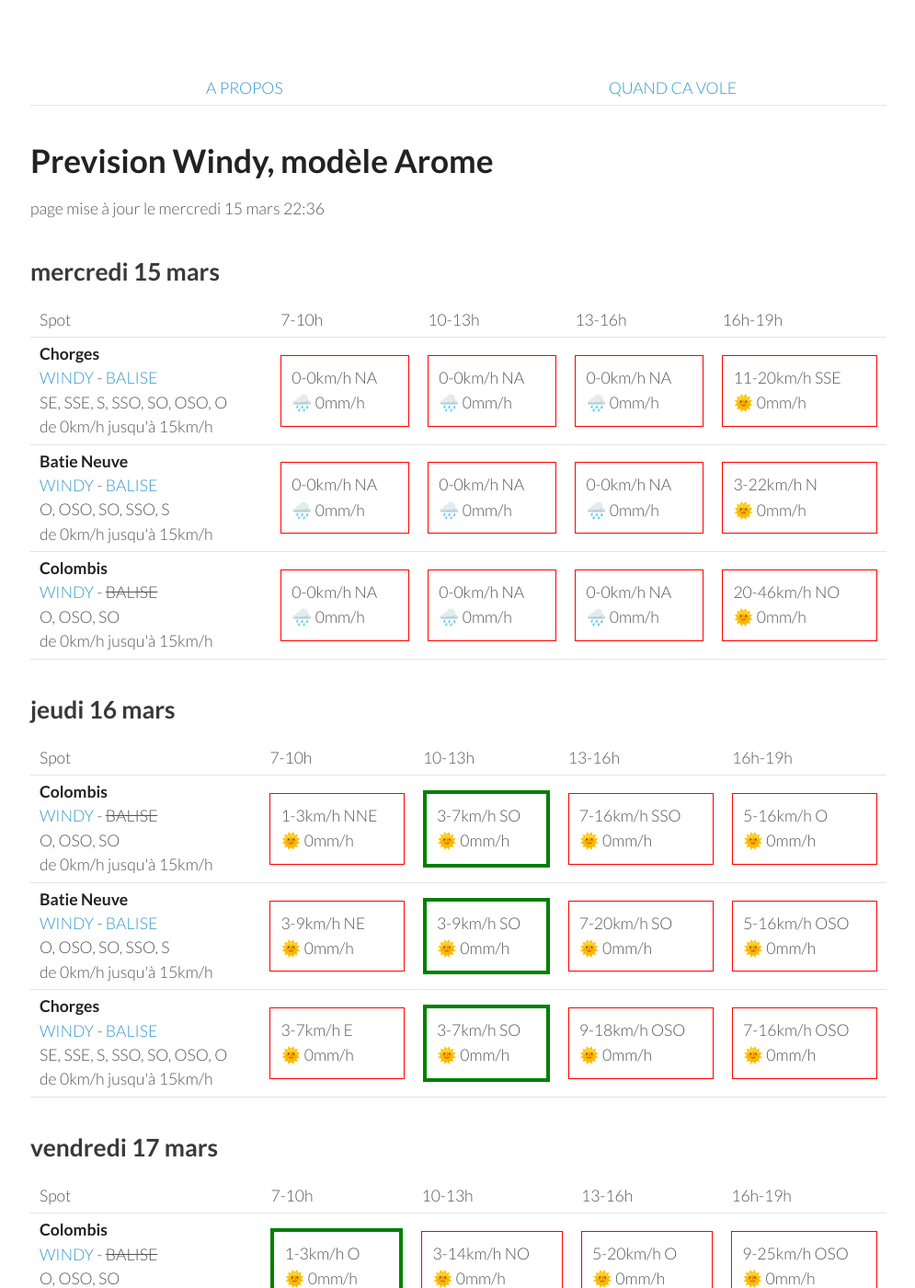
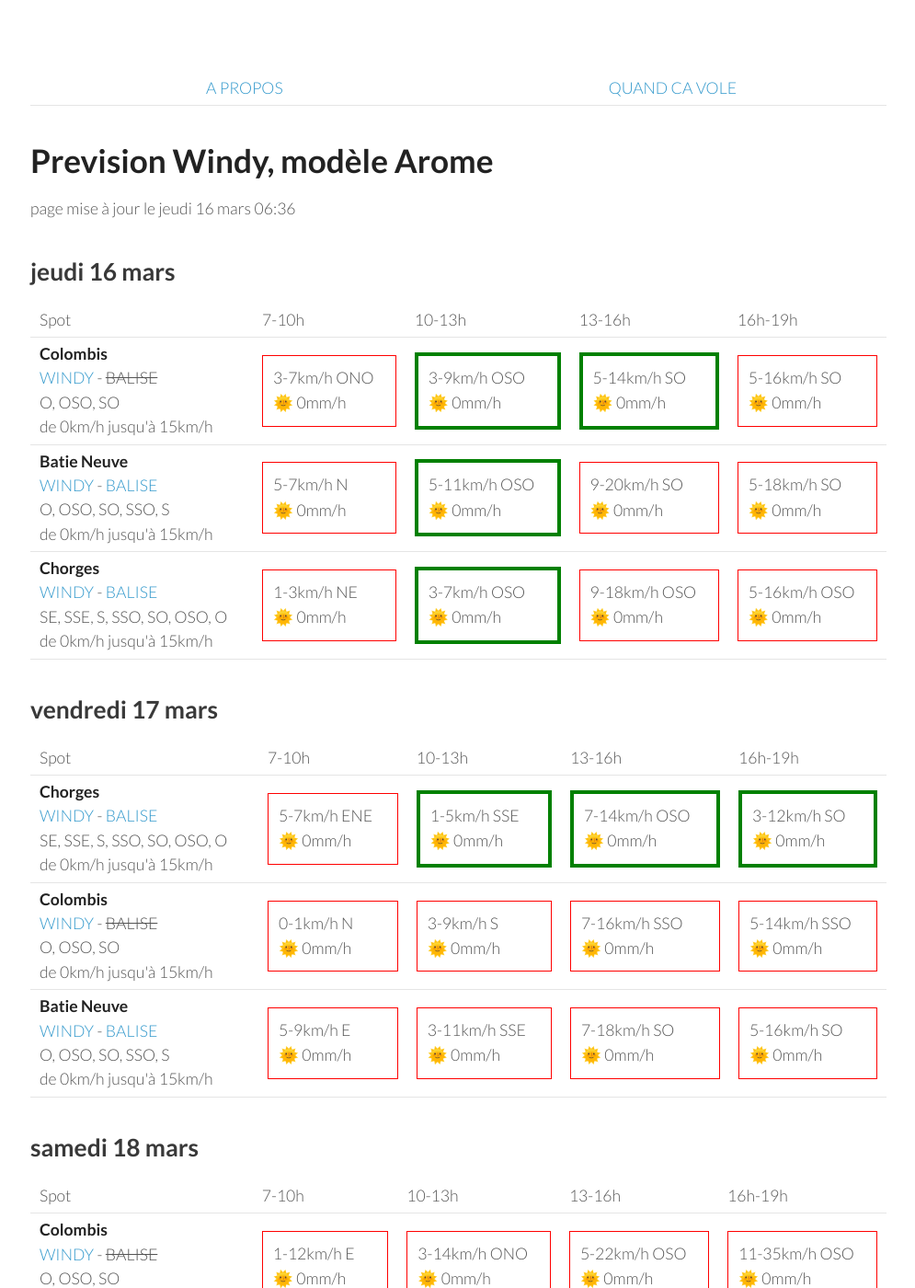
Before and after one commit to parapente-dans-le-nord/parapente-dans-le-nord.github.io, a Jekyll site: the page built from saint_andre.markdown, in a window 1280 px wide and 1400 px high. Shown: the whole window at 92% size, without its empty margins (25-1020 px from the left). Built offline with Jekyll 4.4.1, drawn with Linux system fonts in a browser that asks for light colours; some of the changed text lies outside the part shown.

Commit message:
update index.markdown

```diff
--- a/saint_andre.markdown
+++ b/saint_andre.markdown
@@ -7,51 +7,8 @@ title:  "Tous les spots"
 {: .links}
 
 # Prevision Windy, modèle Arome
-page mise à jour le mercredi 15 mars 22:36
+page mise à jour le jeudi 16 mars 06:36
 
-## mercredi 15 mars
-
-{::nomarkdown}
-<table>
-  <tbody>
-    <tr>
-      <td>Spot</td>
-      <td>7-10h</td>
-      <td>10-13h</td>
-      <td>13-16h</td>
-      <td>16h-19h</td>
-    </tr>
-<tr>
-        <td><strong>Chorges</strong><br><a href="https://windy.com/44.578/6.280?44.559,6.262,10">WINDY</a> - <span class=""><a href="https://www.openwindmap.org/PP554">BALISE</a> </span><br> <span class="vent-favorable">SE, SSE, S, SSO, SO, OSO, O</span><br><span class="force-vent">de 0km/h jusqu'à 15km/h</span> </td>
-
-            <td><div class="not-flyable"><p>0-0km/h NA</p><p>🌧️ 0mm/h</p></div></td>
-            <td><div class="not-flyable"><p>0-0km/h NA</p><p>🌧️ 0mm/h</p></div></td>
-            <td><div class="not-flyable"><p>0-0km/h NA</p><p>🌧️ 0mm/h</p></div></td>
-            <td><div class="not-flyable"><p>11-20km/h SSE</p><p>🌞 0mm/h</p></div></td>
-
-    </tr>
-<tr>
-        <td><strong>Batie Neuve</strong><br><a href="https://windy.com/44.584/6.236?44.559,6.262,10,m:eTtagly">WINDY</a> - <span class=""><a href="https://www.openwindmap.org/PP554">BALISE</a> </span><br> <span class="vent-favorable">O, OSO, SO, SSO, S</span><br><span class="force-vent">de 0km/h jusqu'à 15km/h</span> </td>
-
-            <td><div class="not-flyable"><p>0-0km/h NA</p><p>🌧️ 0mm/h</p></div></td>
-            <td><div class="not-flyable"><p>0-0km/h NA</p><p>🌧️ 0mm/h</p></div></td>
-            <td><div class="not-flyable"><p>0-0km/h NA</p><p>🌧️ 0mm/h</p></div></td>
-            <td><div class="not-flyable"><p>3-22km/h N</p><p>🌞 0mm/h</p></div></td>
-
-    </tr>
-<tr>
-        <td><strong>Colombis</strong><br><a href="https://windy.com/44.494/6.216?44.559,6.262,10">WINDY</a> - <span class="no-balise"> BALISE </span><br> <span class="vent-favorable">O, OSO, SO</span><br><span class="force-vent">de 0km/h jusqu'à 15km/h</span> </td>
-
-            <td><div class="not-flyable"><p>0-0km/h NA</p><p>🌧️ 0mm/h</p></div></td>
-            <td><div class="not-flyable"><p>0-0km/h NA</p><p>🌧️ 0mm/h</p></div></td>
-            <td><div class="not-flyable"><p>0-0km/h NA</p><p>🌧️ 0mm/h</p></div></td>
-            <td><div class="not-flyable"><p>20-46km/h NO</p><p>🌞 0mm/h</p></div></td>
-
-    </tr>
-
-</tbody>
-</table>
-{:/}
 ## jeudi 16 mars
 
 {::nomarkdown}
@@ -67,30 +24,30 @@ page mise à jour le mercredi 15 mars 22:36
 <tr>
         <td><strong>Colombis</strong><br><a href="https://windy.com/44.494/6.216?44.559,6.262,10">WINDY</a> - <span class="no-balise"> BALISE </span><br> <span class="vent-favorable">O, OSO, SO</span><br><span class="force-vent">de 0km/h jusqu'à 15km/h</span> </td>
 
-            <td><div class="not-flyable"><p>1-3km/h NNE</p><p>🌞 0mm/h</p></div></td>
-            <td><div class="flyable"><p>3-7km/h SO</p><p>🌞 0mm/h</p></div></td>
-            <td><div class="not-flyable"><p>7-16km/h SSO</p><p>🌞 0mm/h</p></div></td>
-            <td><div class="not-flyable"><p>5-16km/h O</p><p>🌞 0mm/h</p></div></td>
+            <td><div class="not-flyable"><p>3-7km/h ONO</p><p>🌞 0mm/h</p></div></td>
+            <td><div class="flyable"><p>3-9km/h OSO</p><p>🌞 0mm/h</p></div></td>
+            <td><div class="flyable"><p>5-14km/h SO</p><p>🌞 0mm/h</p></div></td>
+            <td><div class="not-flyable"><p>5-16km/h SO</p><p>🌞 0mm/h</p></div></td>
 
 
     </tr>
 <tr>
         <td><strong>Batie Neuve</strong><br><a href="https://windy.com/44.584/6.236?44.559,6.262,10,m:eTtagly">WINDY</a> - <span class=""><a href="https://www.openwindmap.org/PP554">BALISE</a> </span><br> <span class="vent-favorable">O, OSO, SO, SSO, S</span><br><span class="force-vent">de 0km/h jusqu'à 15km/h</span> </td>
 
-            <td><div class="not-flyable"><p>3-9km/h NE</p><p>🌞 0mm/h</p></div></td>
-            <td><div class="flyable"><p>3-9km/h SO</p><p>🌞 0mm/h</p></div></td>
-            <td><div class="not-flyable"><p>7-20km/h SO</p><p>🌞 0mm/h</p></div></td>
-            <td><div class="not-flyable"><p>5-16km/h OSO</p><p>🌞 0mm/h</p></div></td>
+            <td><div class="not-flyable"><p>5-7km/h N</p><p>🌞 0mm/h</p></div></td>
+            <td><div class="flyable"><p>5-11km/h OSO</p><p>🌞 0mm/h</p></div></td>
+            <td><div class="not-flyable"><p>9-20km/h SO</p><p>🌞 0mm/h</p></div></td>
+            <td><div class="not-flyable"><p>5-18km/h SO</p><p>🌞 0mm/h</p></div></td>
 
 
     </tr>
 <tr>
         <td><strong>Chorges</strong><br><a href="https://windy.com/44.578/6.280?44.559,6.262,10">WINDY</a> - <span class=""><a href="https://www.openwindmap.org/PP554">BALISE</a> </span><br> <span class="vent-favorable">SE, SSE, S, SSO, SO, OSO, O</span><br><span class="force-vent">de 0km/h jusqu'à 15km/h</span> </td>
 
-            <td><div class="not-flyable"><p>3-7km/h E</p><p>🌞 0mm/h</p></div></td>
-            <td><div class="flyable"><p>3-7km/h SO</p><p>🌞 0mm/h</p></div></td>
+            <td><div class="not-flyable"><p>1-3km/h NE</p><p>🌞 0mm/h</p></div></td>
+            <td><div class="flyable"><p>3-7km/h OSO</p><p>🌞 0mm/h</p></div></td>
             <td><div class="not-flyable"><p>9-18km/h OSO</p><p>🌞 0mm/h</p></div></td>
-            <td><div class="not-flyable"><p>7-16km/h OSO</p><p>🌞 0mm/h</p></div></td>
+            <td><div class="not-flyable"><p>5-16km/h OSO</p><p>🌞 0mm/h</p></div></td>
 
 
     </tr>
@@ -111,32 +68,32 @@ page mise à jour le mercredi 15 mars 22:36
       <td>16h-19h</td>
     </tr>
 <tr>
+        <td><strong>Chorges</strong><br><a href="https://windy.com/44.578/6.280?44.559,6.262,10">WINDY</a> - <span class=""><a href="https://www.openwindmap.org/PP554">BALISE</a> </span><br> <span class="vent-favorable">SE, SSE, S, SSO, SO, OSO, O</span><br><span class="force-vent">de 0km/h jusqu'à 15km/h</span> </td>
+
+            <td><div class="not-flyable"><p>5-7km/h ENE</p><p>🌞 0mm/h</p></div></td>
+            <td><div class="flyable"><p>1-5km/h SSE</p><p>🌞 0mm/h</p></div></td>
+            <td><div class="flyable"><p>7-14km/h OSO</p><p>🌞 0mm/h</p></div></td>
+            <td><div class="flyable"><p>3-12km/h SO</p><p>🌞 0mm/h</p></div></td>
+
+
+    </tr>
+<tr>
         <td><strong>Colombis</strong><br><a href="https://windy.com/44.494/6.216?44.559,6.262,10">WINDY</a> - <span class="no-balise"> BALISE </span><br> <span class="vent-favorable">O, OSO, SO</span><br><span class="force-vent">de 0km/h jusqu'à 15km/h</span> </td>
 
-            <td><div class="flyable"><p>1-3km/h O</p><p>🌞 0mm/h</p></div></td>
-            <td><div class="not-flyable"><p>3-14km/h NO</p><p>🌞 0mm/h</p></div></td>
-            <td><div class="not-flyable"><p>5-20km/h O</p><p>🌞 0mm/h</p></div></td>
-            <td><div class="not-flyable"><p>9-25km/h OSO</p><p>🌞 0mm/h</p></div></td>
+            <td><div class="not-flyable"><p>0-1km/h N</p><p>🌞 0mm/h</p></div></td>
+            <td><div class="not-flyable"><p>3-9km/h S</p><p>🌞 0mm/h</p></div></td>
+            <td><div class="not-flyable"><p>7-16km/h SSO</p><p>🌞 0mm/h</p></div></td>
+            <td><div class="not-flyable"><p>5-14km/h SSO</p><p>🌞 0mm/h</p></div></td>
 
 
     </tr>
 <tr>
         <td><strong>Batie Neuve</strong><br><a href="https://windy.com/44.584/6.236?44.559,6.262,10,m:eTtagly">WINDY</a> - <span class=""><a href="https://www.openwindmap.org/PP554">BALISE</a> </span><br> <span class="vent-favorable">O, OSO, SO, SSO, S</span><br><span class="force-vent">de 0km/h jusqu'à 15km/h</span> </td>
 
-            <td><div class="not-flyable"><p>3-5km/h E</p><p>🌞 0mm/h</p></div></td>
-            <td><div class="not-flyable"><p>1-18km/h SSO</p><p>🌞 0mm/h</p></div></td>
-            <td><div class="not-flyable"><p>3-24km/h SO</p><p>🌞 0mm/h</p></div></td>
-            <td><div class="not-flyable"><p>5-27km/h OSO</p><p>🌞 0mm/h</p></div></td>
-
-
-    </tr>
-<tr>
-        <td><strong>Chorges</strong><br><a href="https://windy.com/44.578/6.280?44.559,6.262,10">WINDY</a> - <span class=""><a href="https://www.openwindmap.org/PP554">BALISE</a> </span><br> <span class="vent-favorable">SE, SSE, S, SSO, SO, OSO, O</span><br><span class="force-vent">de 0km/h jusqu'à 15km/h</span> </td>
-
-            <td><div class="not-flyable"><p>3-5km/h ENE</p><p>🌞 0mm/h</p></div></td>
-            <td><div class="not-flyable"><p>1-18km/h SO</p><p>🌞 0mm/h</p></div></td>
-            <td><div class="not-flyable"><p>3-24km/h SO</p><p>🌞 0mm/h</p></div></td>
-            <td><div class="not-flyable"><p>5-25km/h OSO</p><p>🌞 0mm/h</p></div></td>
+            <td><div class="not-flyable"><p>5-9km/h E</p><p>🌞 0mm/h</p></div></td>
+            <td><div class="not-flyable"><p>3-11km/h SSE</p><p>🌞 0mm/h</p></div></td>
+            <td><div class="not-flyable"><p>7-18km/h SO</p><p>🌞 0mm/h</p></div></td>
+            <td><div class="not-flyable"><p>5-16km/h SO</p><p>🌞 0mm/h</p></div></td>
 
 
     </tr>
@@ -159,30 +116,30 @@ page mise à jour le mercredi 15 mars 22:36
 <tr>
         <td><strong>Colombis</strong><br><a href="https://windy.com/44.494/6.216?44.559,6.262,10">WINDY</a> - <span class="no-balise"> BALISE </span><br> <span class="vent-favorable">O, OSO, SO</span><br><span class="force-vent">de 0km/h jusqu'à 15km/h</span> </td>
 
-            <td><div class="not-flyable"><p>1-11km/h E</p><p>🌞 0mm/h</p></div></td>
-            <td><div class="not-flyable"><p>1-12km/h NO</p><p>🌞 0mm/h</p></div></td>
-            <td><div class="not-flyable"><p>9-25km/h O</p><p>🌞 0mm/h</p></div></td>
-            <td><div class="not-flyable"><p>11-31km/h OSO</p><p>🌞 0mm/h</p></div></td>
+            <td><div class="not-flyable"><p>1-12km/h E</p><p>🌞 0mm/h</p></div></td>
+            <td><div class="not-flyable"><p>3-14km/h ONO</p><p>🌞 0mm/h</p></div></td>
+            <td><div class="not-flyable"><p>5-22km/h OSO</p><p>🌞 0mm/h</p></div></td>
+            <td><div class="not-flyable"><p>11-35km/h OSO</p><p>🌞 0mm/h</p></div></td>
 
 
     </tr>
 <tr>
         <td><strong>Batie Neuve</strong><br><a href="https://windy.com/44.584/6.236?44.559,6.262,10,m:eTtagly">WINDY</a> - <span class=""><a href="https://www.openwindmap.org/PP554">BALISE</a> </span><br> <span class="vent-favorable">O, OSO, SO, SSO, S</span><br><span class="force-vent">de 0km/h jusqu'à 15km/h</span> </td>
 
-            <td><div class="not-flyable"><p>3-14km/h NE</p><p>🌞 0mm/h</p></div></td>
-            <td><div class="not-flyable"><p>1-18km/h S</p><p>🌞 0mm/h</p></div></td>
-            <td><div class="not-flyable"><p>5-27km/h SO</p><p>🌞 0mm/h</p></div></td>
-            <td><div class="not-flyable"><p>9-31km/h OSO</p><p>🌞 0mm/h</p></div></td>
+            <td><div class="not-flyable"><p>3-16km/h NE</p><p>🌞 0mm/h</p></div></td>
+            <td><div class="not-flyable"><p>3-18km/h SSO</p><p>🌞 0mm/h</p></div></td>
+            <td><div class="not-flyable"><p>5-25km/h SSO</p><p>🌞 0mm/h</p></div></td>
+            <td><div class="not-flyable"><p>9-38km/h OSO</p><p>🌞 0mm/h</p></div></td>
 
 
     </tr>
 <tr>
         <td><strong>Chorges</strong><br><a href="https://windy.com/44.578/6.280?44.559,6.262,10">WINDY</a> - <span class=""><a href="https://www.openwindmap.org/PP554">BALISE</a> </span><br> <span class="vent-favorable">SE, SSE, S, SSO, SO, OSO, O</span><br><span class="force-vent">de 0km/h jusqu'à 15km/h</span> </td>
 
-            <td><div class="not-flyable"><p>3-14km/h NE</p><p>🌞 0mm/h</p></div></td>
-            <td><div class="not-flyable"><p>1-16km/h S</p><p>🌞 0mm/h</p></div></td>
-            <td><div class="not-flyable"><p>5-25km/h SO</p><p>🌞 0mm/h</p></div></td>
-            <td><div class="not-flyable"><p>9-33km/h OSO</p><p>🌞 0mm/h</p></div></td>
+            <td><div class="not-flyable"><p>5-18km/h NE</p><p>🌞 0mm/h</p></div></td>
+            <td><div class="not-flyable"><p>3-18km/h SO</p><p>🌞 0mm/h</p></div></td>
+            <td><div class="not-flyable"><p>5-24km/h SSO</p><p>🌞 0mm/h</p></div></td>
+            <td><div class="not-flyable"><p>9-38km/h OSO</p><p>🌞 0mm/h</p></div></td>
 
 
     </tr>
@@ -203,10 +160,20 @@ page mise à jour le mercredi 15 mars 22:36
       <td>16h-19h</td>
     </tr>
 <tr>
+        <td><strong>Colombis</strong><br><a href="https://windy.com/44.494/6.216?44.559,6.262,10">WINDY</a> - <span class="no-balise"> BALISE </span><br> <span class="vent-favorable">O, OSO, SO</span><br><span class="force-vent">de 0km/h jusqu'à 15km/h</span> </td>
+
+            <td><div class="not-flyable"><p>0-7km/h N</p><p>🌞 0mm/h</p></div></td>
+            <td><div class="flyable"><p>0-12km/h SO</p><p>🌞 0mm/h</p></div></td>
+            <td><div class="not-flyable"><p>7-24km/h O</p><p>🌧 0.5mm/h</p></div></td>
+            <td><div class="not-flyable"><p>11-31km/h ONO</p><p>🌞 0mm/h</p></div></td>
+
+
+    </tr>
+<tr>
         <td><strong>Batie Neuve</strong><br><a href="https://windy.com/44.584/6.236?44.559,6.262,10,m:eTtagly">WINDY</a> - <span class=""><a href="https://www.openwindmap.org/PP554">BALISE</a> </span><br> <span class="vent-favorable">O, OSO, SO, SSO, S</span><br><span class="force-vent">de 0km/h jusqu'à 15km/h</span> </td>
 
-            <td><div class="flyable"><p>0-12km/h OSO</p><p>🌧 0.2mm/h</p></div></td>
-            <td><div class="not-flyable"><p>3-20km/h O</p><p>🌧 0.2mm/h</p></div></td>
+            <td><div class="not-flyable"><p>1-9km/h NE</p><p>🌞 0mm/h</p></div></td>
+            <td><div class="flyable"><p>1-14km/h SSO</p><p>🌞 0mm/h</p></div></td>
             <td><div class="not-flyable"><p>7-29km/h O</p><p>🌧 0.2mm/h</p></div></td>
             <td><div class="not-flyable"><p>9-35km/h ONO</p><p>🌞 0mm/h</p></div></td>
 
@@ -215,20 +182,10 @@ page mise à jour le mercredi 15 mars 22:36
 <tr>
         <td><strong>Chorges</strong><br><a href="https://windy.com/44.578/6.280?44.559,6.262,10">WINDY</a> - <span class=""><a href="https://www.openwindmap.org/PP554">BALISE</a> </span><br> <span class="vent-favorable">SE, SSE, S, SSO, SO, OSO, O</span><br><span class="force-vent">de 0km/h jusqu'à 15km/h</span> </td>
 
-            <td><div class="flyable"><p>1-12km/h SO</p><p>🌧 0.2mm/h</p></div></td>
-            <td><div class="not-flyable"><p>3-20km/h OSO</p><p>🌧 0.2mm/h</p></div></td>
+            <td><div class="not-flyable"><p>1-9km/h ENE</p><p>🌞 0mm/h</p></div></td>
+            <td><div class="flyable"><p>1-14km/h SSO</p><p>🌞 0mm/h</p></div></td>
             <td><div class="not-flyable"><p>7-31km/h O</p><p>🌧 0.2mm/h</p></div></td>
             <td><div class="not-flyable"><p>11-37km/h ONO</p><p>🌞 0mm/h</p></div></td>
-
-
-    </tr>
-<tr>
-        <td><strong>Colombis</strong><br><a href="https://windy.com/44.494/6.216?44.559,6.262,10">WINDY</a> - <span class="no-balise"> BALISE </span><br> <span class="vent-favorable">O, OSO, SO</span><br><span class="force-vent">de 0km/h jusqu'à 15km/h</span> </td>
-
-            <td><div class="not-flyable"><p>1-9km/h S</p><p>🌞 0mm/h</p></div></td>
-            <td><div class="not-flyable"><p>3-16km/h O</p><p>🌞 0mm/h</p></div></td>
-            <td><div class="not-flyable"><p>7-24km/h O</p><p>🌧 0.5mm/h</p></div></td>
-            <td><div class="not-flyable"><p>11-31km/h ONO</p><p>🌞 0mm/h</p></div></td>
 
 
     </tr>
```
